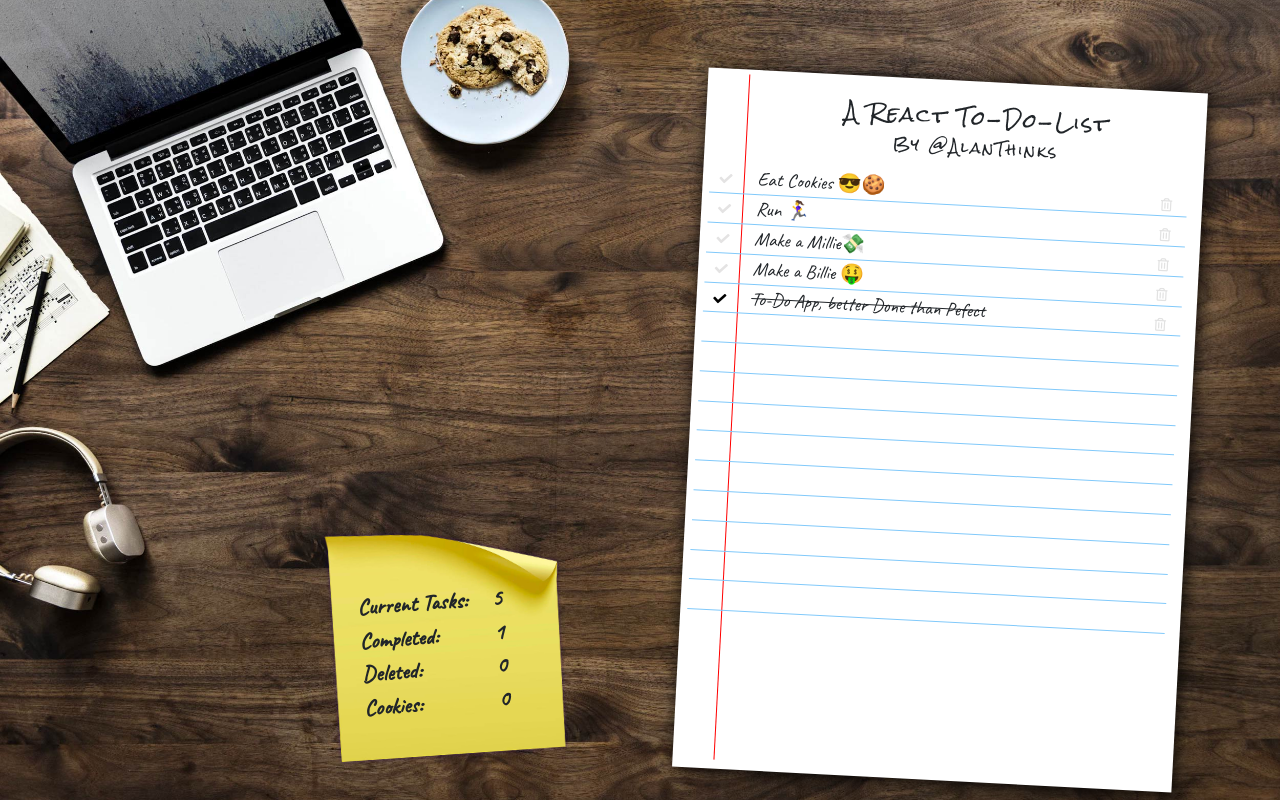
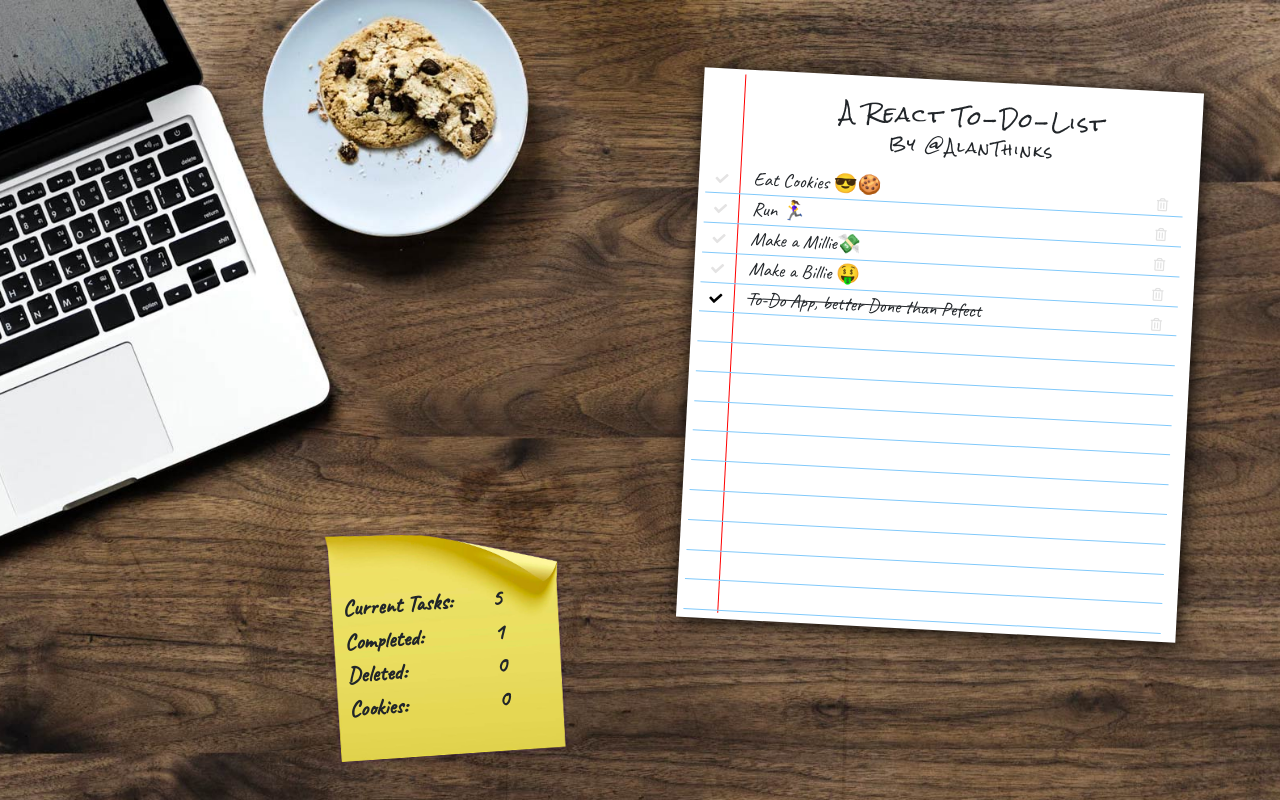
Before and after one commit to alanthinks/paper-to-do-list, a React (Create React App) app: page / in a window 1280 px wide. Shown: the top 800 px of the page. Built offline with nearby package versions, Linux system fonts and the light colour scheme.

Commit message:
responsive fixes

```diff
--- a/src/css/main.css
+++ b/src/css/main.css
@@ -168,7 +168,7 @@ input {
 }
 
 .sticky-note .row .col-8 {
-  padding-right: 0px;
+  padding: 0px;
 }
 
 .sticky-note .row p {
--- a/src/css/responsiveness.css
+++ b/src/css/responsiveness.css
@@ -95,7 +95,8 @@
 
 @media screen and (max-height: 800px) {
   .paper-container {
-    line-height: 1.5;
+    /* line-height: 1.5; */
+    height: 550px;
   }
   .sticky-note {
     left: 25%;
@@ -107,7 +108,7 @@
 }
 @media screen and (max-height: 700px) {
   .paper-container {
-    height: 90%;
+    /* height: 90%; */
   }
   .sticky-note {
     left: 10%;
@@ -116,7 +117,7 @@
 }
 @media screen and (max-height: 600px) {
   .paper-container {
-    height: 97%;
+    /* height: 97%; */
   }
   .sticky-note {
     left: 10%;
@@ -129,17 +130,20 @@
     visibility: hidden;
   }
 }
+@media (orientation: landscape) {
+  .main-bg {
+    height: 100vw;
+  }
+}
 @media screen and (max-height: 1000px) and (max-width: 1000px) {
   .sticky-note {
     left: 10%;
-    top: 87%;
+    top: 67%;
     visibility: visible;
   }
-  .main-bg {
-    height: 100vw;
-  }
+
   .paper-container {
-    height: 550px;
+    /* height: 550px; */
   }
 }
 @media screen and (max-height: 900px) and (max-width: 600px) {
```
